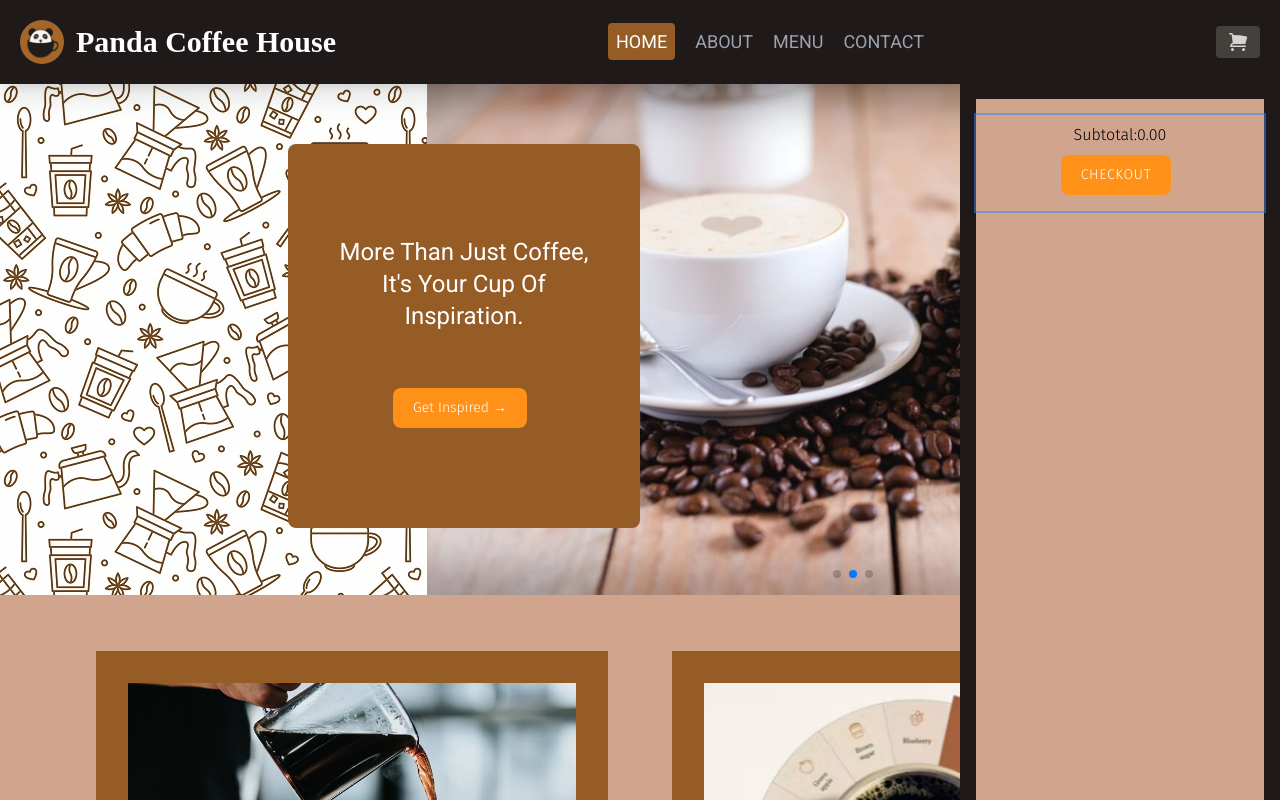
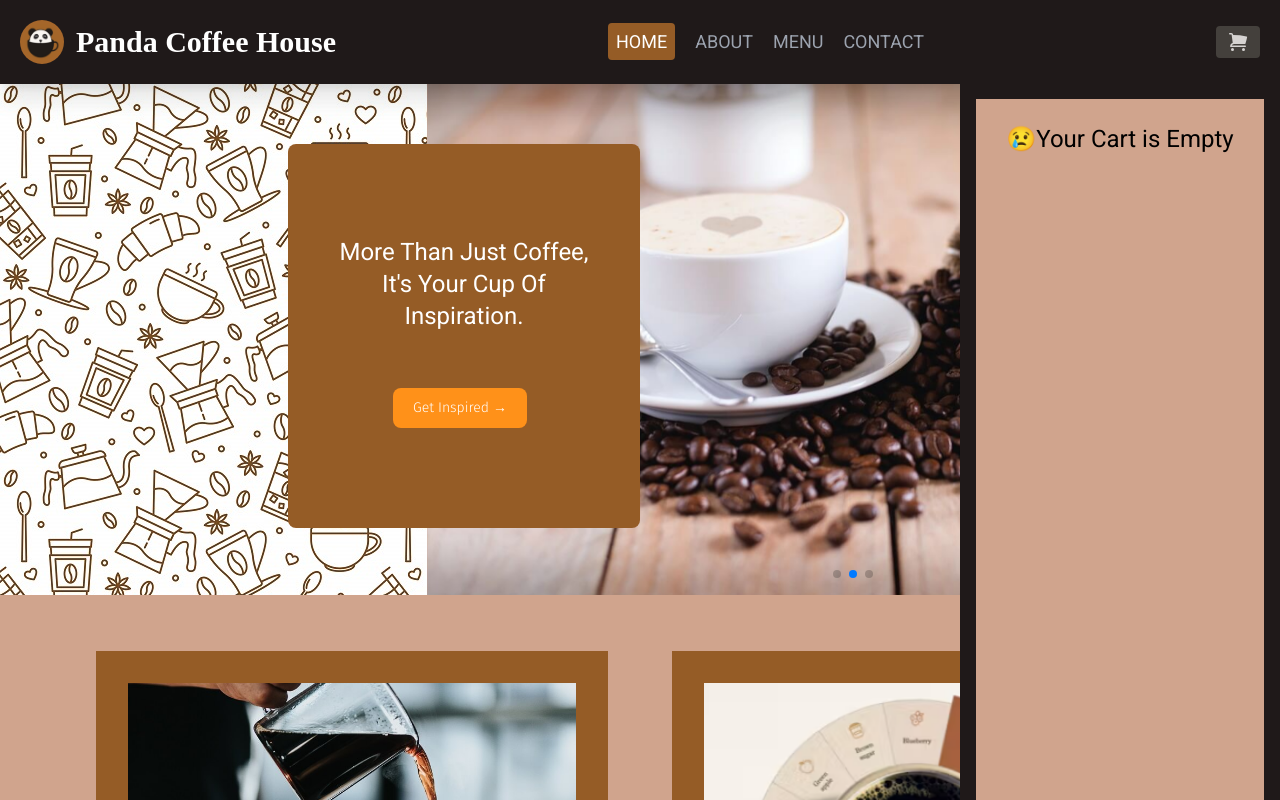
Before and after one commit to E-wang42/cafe-react, a React (Vite) app: page / in a window 1280 px wide. Both pictures are taken after a click on the button 1238 px from the left and 42 px from the top of the page. Shown: the top 800 px of the page. Built offline with nearby package versions, Linux system fonts and the light colour scheme; a web font is replaced by a local one; what tailwindcss-debug-screens would draw is missing.

Commit message:
update cart functionality

```diff
--- a/src/components/Cart.jsx
+++ b/src/components/Cart.jsx
@@ -10,18 +10,24 @@ function Cart() {
   return (
     <div className="w-3/4 sm:w-1/2 md:w-1/4 h-screen bg-dark-coffee p-4 absolute top-[5.2rem] right-0 z-50">
       {/* <div className="absolute z-10 bg-white w-screen h-screen"></div> */}
-      <div className="w-full h-full bg-pastel-coffee pt-4">
+      <div className="w-full h-full bg-pastel-coffee pt-6">
         {menuData.map((item) => {
           if (drinks[item.id] > 0) {
             return <CartItems data={item} {...item} />;
           }
         })}
-        <div className="flex flex-col h-24 ring-2 justify-center items-center text-center mx-auto gap-y-2">
-          <h2 className="text-black capitalize">subtotal:{priceTotal}</h2>
-          <button className="text-black yellowBtn uppercase tracking-wider">
-            checkout
-          </button>
-        </div>
+        {priceTotal > 0 ? (
+          <div className="flex flex-col w-full h-24 mt-4 justify-center items-center text-center mx-auto gap-y-2">
+            <h2 className="text-black capitalize">subtotal: {priceTotal}</h2>
+            <button className="text-black yellowBtn uppercase tracking-wider">
+              checkout
+            </button>
+          </div>
+        ) : (
+          <h2 className="text-black text-center text-2xl font-roboto">
+            😢Your Cart is Empty
+          </h2>
+        )}
       </div>
     </div>
   );
--- a/src/components/CartItems.jsx
+++ b/src/components/CartItems.jsx
@@ -8,7 +8,7 @@ export const CartItems = (props) => {
   return (
     <div
       key={props.id}
-      className="w-10/12 h-32 bg-light-coffee rounded flex flex-row justify-center gap-x-1 mx-auto"
+      className="w-10/12 h-32 bg-light-coffee rounded mb-4 flex flex-row justify-center gap-x-1 mx-auto"
     >
       <div className="flex items-center">
         <img className="w-10 h-10" src={props.imgUrl} alt="drink" />
```
